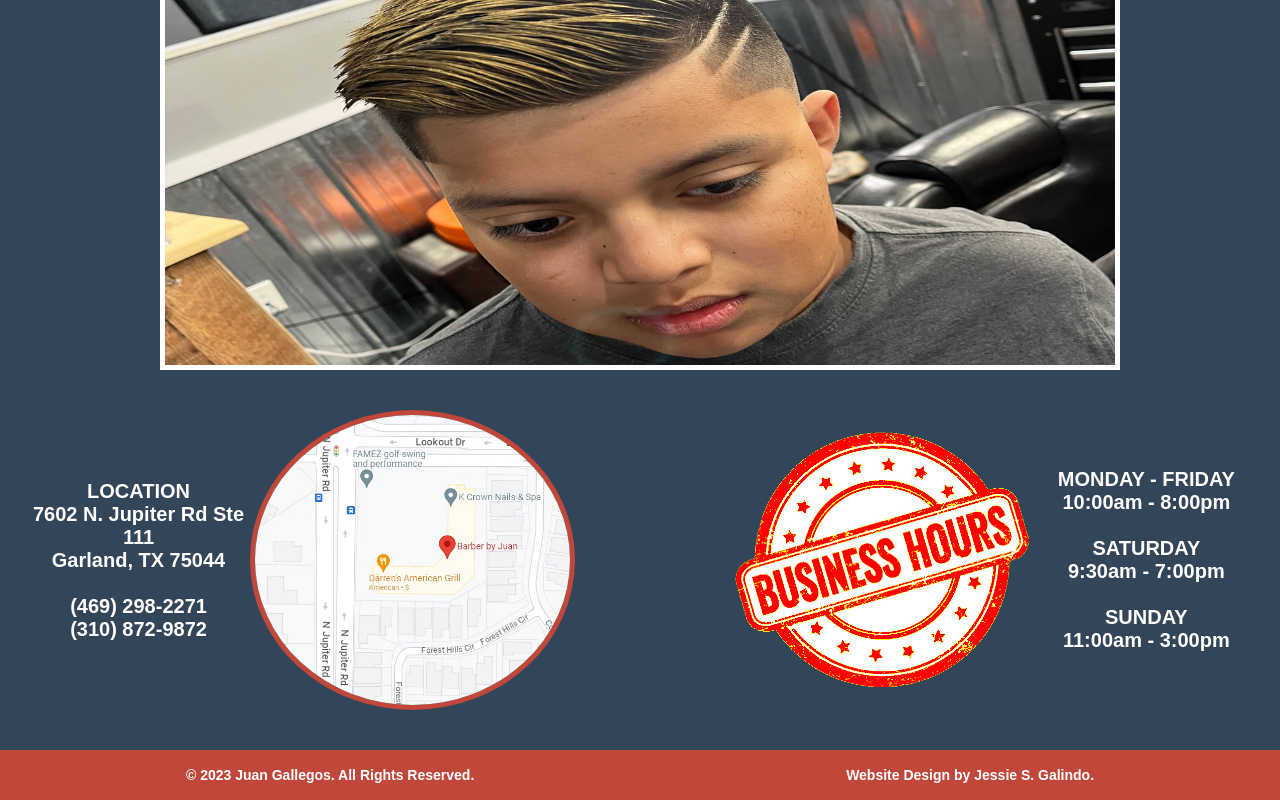
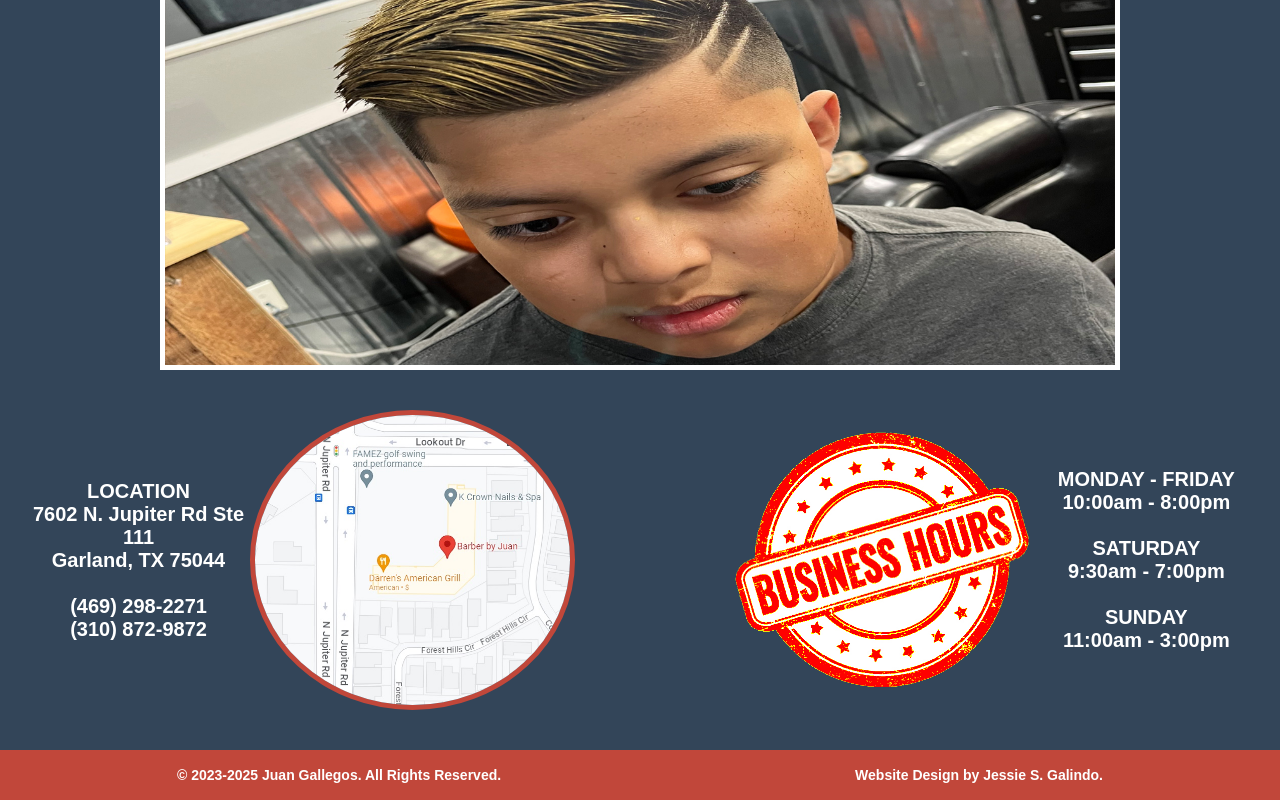
Before and after one commit to MrMessyFace/barber-by-juan, a React (Create React App) app: page / in a window 1280 px wide. Shown: the part 582-1382 px from the top of the page. Built offline with nearby package versions, Linux system fonts and the light colour scheme.

Commit message:
updated copyright years on footer

```diff
--- a/package.json
+++ b/package.json
@@ -40,5 +40,6 @@
       "last 1 firefox version",
       "last 1 safari version"
     ]
-  }
+  },
+  "git.enabled": false
 }
--- a/src/components/Footer.js
+++ b/src/components/Footer.js
@@ -4,7 +4,7 @@
   return (
     <div className="footer">
       <div className="copyright-section">
-        <p>&copy; 2023 Juan Gallegos. All Rights Reserved.</p>
+        <p>&copy; 2023-2025 Juan Gallegos. All Rights Reserved.</p>
       </div>
       <div className="web-designer-section">
         <p>
```
